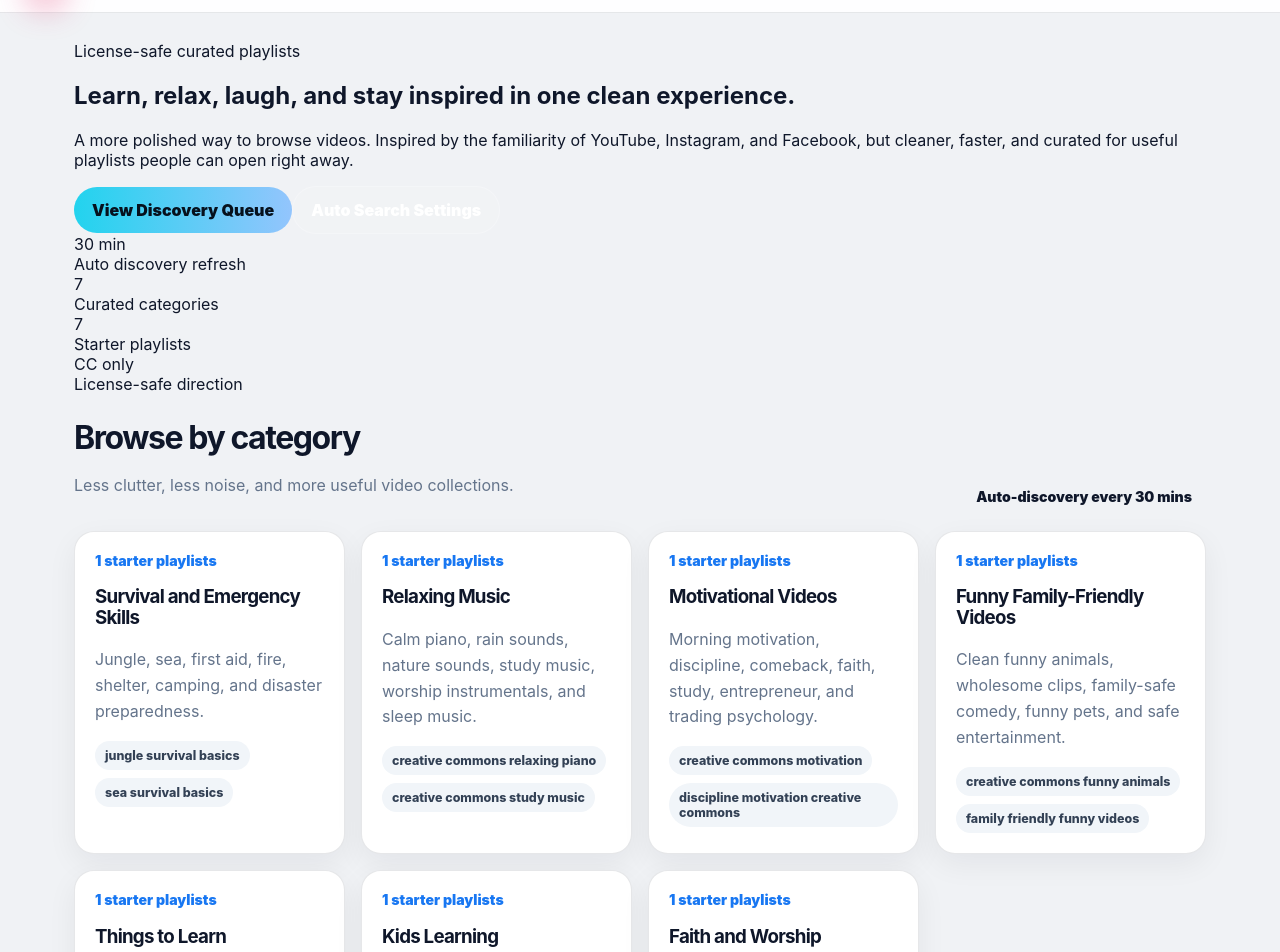
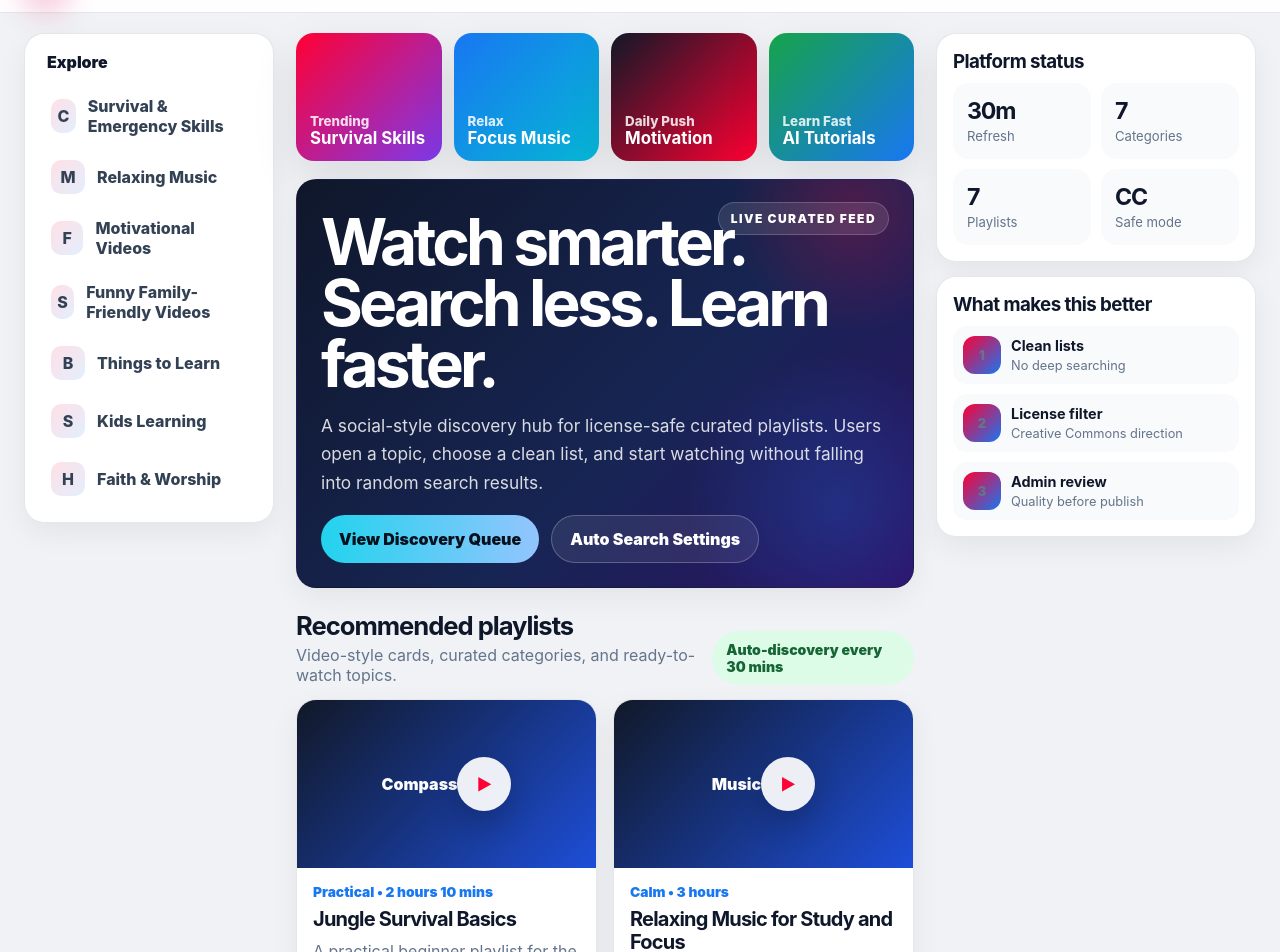
Before and after one commit to johncardinales-cpu/youtube-playlist-builder, a Next.js app: page / in a window 1280 px wide. Shown: the part 60-1012 px from the top of the page. Built offline with nearby package versions, Linux system fonts and the light colour scheme.

Commit message:
Redesign homepage as social video feed

```diff
--- a/app/page.tsx
+++ b/app/page.tsx
@@ -2,47 +2,64 @@ import Link from 'next/link';
 import { categories, playlists } from '@/lib/data';
 
 export default function HomePage() {
+  const featured = playlists.slice(0, 6);
+
   return (
-    <main className="shell page">
-      <section className="hero">
-        <span className="hero-kicker">License-safe curated playlists</span>
-        <h1>Learn, relax, laugh, and stay inspired in one clean experience.</h1>
+    <main className="social-shell">
+      <aside className="left-rail">
+        <div className="rail-card">
+          <div className="rail-title">Explore</div>
+          {categories.map((category) => (
+            <Link key={category.id} href={`/categories/${category.slug}`} className="rail-link">
+              <span className="rail-icon">{category.icon.slice(0, 1)}</span>
+              <span>{category.name.replace(' and ', ' & ')}</span>
+            </Link>
+          ))}
+        </div>
+      </aside>
+
+      <section className="feed">
+        <div className="stories">
+          <Link href="/categories/survival" className="story"><small>Trending</small><strong>Survival Skills</strong></Link>
+          <Link href="/categories/relaxing-music" className="story"><small>Relax</small><strong>Focus Music</strong></Link>
+          <Link href="/categories/motivation" className="story"><small>Daily Push</small><strong>Motivation</strong></Link>
+          <Link href="/categories/things-to-learn" className="story"><small>Learn Fast</small><strong>AI Tutorials</strong></Link>
+        </div>
+
+        <section className="feed-card hero-feed">
+          <h1>Watch smarter. Search less. Learn faster.</h1>
           <p>
-          A more polished way to browse videos. Inspired by the familiarity of YouTube, Instagram, and Facebook,
-          but cleaner, faster, and curated for useful playlists people can open right away.
+            A social-style discovery hub for license-safe curated playlists. Users open a topic, choose a clean list,
+            and start watching without falling into random search results.
           </p>
-        <div className="hero-actions">
+          <div className="feed-actions">
             <Link href="/admin/discovery" className="btn btn-primary">View Discovery Queue</Link>
             <Link href="/admin/settings" className="btn btn-secondary">Auto Search Settings</Link>
           </div>
         </section>
 
-      <section className="metrics">
-        <div className="metric-card"><div className="metric-value">30 min</div><div className="metric-label">Auto discovery refresh</div></div>
-        <div className="metric-card"><div className="metric-value">{categories.length}</div><div className="metric-label">Curated categories</div></div>
-        <div className="metric-card"><div className="metric-value">{playlists.length}</div><div className="metric-label">Starter playlists</div></div>
-        <div className="metric-card"><div className="metric-value">CC only</div><div className="metric-label">License-safe direction</div></div>
-      </section>
-
-      <section>
-        <div className="section-head">
+        <div className="feed-section-head">
           <div>
-            <h2 className="section-title">Browse by category</h2>
-            <p className="section-copy">Less clutter, less noise, and more useful video collections.</p>
+            <h2>Recommended playlists</h2>
+            <p>Video-style cards, curated categories, and ready-to-watch topics.</p>
           </div>
-          <span className="pill pill-success">Auto-discovery every 30 mins</span>
+          <span className="pill pill-green">Auto-discovery every 30 mins</span>
         </div>
 
-        <div className="grid cards">
-          {categories.map((category) => {
-            const count = playlists.filter((playlist) => playlist.categoryId === category.id).length;
+        <div className="video-grid">
+          {featured.map((playlist) => {
+            const category = categories.find((item) => item.id === playlist.categoryId);
             return (
-              <Link key={category.id} href={`/categories/${category.slug}`} className="card">
-                <div className="card-topline">{count} starter playlists</div>
-                <h3>{category.name}</h3>
-                <p>{category.description}</p>
-                <div className="card-tags">
-                  {category.keywords.slice(0, 2).map((keyword) => <span key={keyword} className="chip">{keyword}</span>)}
+              <Link key={playlist.id} href={`/playlists/${playlist.slug}`} className="feed-card video-tile">
+                <div className="thumb"><span>{category?.icon}</span></div>
+                <div className="tile-body">
+                  <div className="tile-meta">{playlist.mood} • {playlist.estimatedWatchTime}</div>
+                  <h3>{playlist.title}</h3>
+                  <p>{playlist.description}</p>
+                  <div className="tile-tags">
+                    <span className="chip">{playlist.difficulty}</span>
+                    <span className="chip">{category?.name}</span>
+                  </div>
                 </div>
               </Link>
             );
@@ -50,7 +67,25 @@ export default function HomePage() {
         </div>
       </section>
 
-      <p className="footer-note">Professional curated discovery experience with room for real YouTube API, AI summaries, and monetization later.</p>
+      <aside className="right-rail">
+        <div className="side-card">
+          <h3>Platform status</h3>
+          <div className="metric-row">
+            <div className="metric-box"><strong>30m</strong><span>Refresh</span></div>
+            <div className="metric-box"><strong>{categories.length}</strong><span>Categories</span></div>
+            <div className="metric-box"><strong>{playlists.length}</strong><span>Playlists</span></div>
+            <div className="metric-box"><strong>CC</strong><span>Safe mode</span></div>
+          </div>
+        </div>
+        <div className="side-card">
+          <h3>What makes this better</h3>
+          <div className="side-list">
+            <div className="side-item"><span className="side-dot">1</span><div><strong>Clean lists</strong><span>No deep searching</span></div></div>
+            <div className="side-item"><span className="side-dot">2</span><div><strong>License filter</strong><span>Creative Commons direction</span></div></div>
+            <div className="side-item"><span className="side-dot">3</span><div><strong>Admin review</strong><span>Quality before publish</span></div></div>
+          </div>
+        </div>
+      </aside>
     </main>
   );
 }
```
Lines whose indentation alone changed are shown as unchanged.
